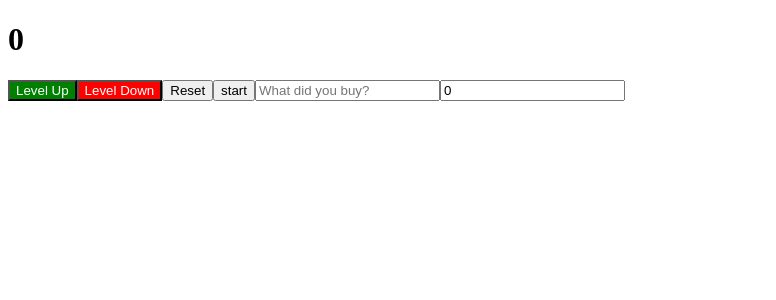
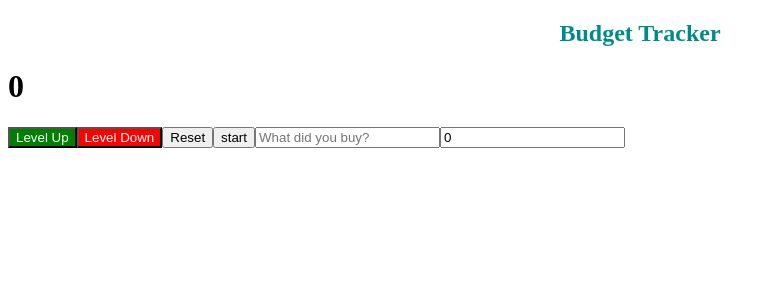
Before and after one commit to kugicode/reactCounterApp, a React (Vite) app: page / in a window 1280 px wide. Shown: the top 300 px of the page, without its empty margins (0-776 px from the left). Built offline with nearby package versions, Linux system fonts and the light colour scheme.

Commit message:
Add styled title

```diff
--- a/src/components/BudgetTracker.jsx
+++ b/src/components/BudgetTracker.jsx
@@ -99,6 +99,7 @@ if (isAutoClickerOn) {
 
     return (
         <>
+        <h2 style={{textAlign: "center", color: "darkcyan"}}>Budget Tracker</h2>
         <h1 style={{ color: balance >= 10 ? 'orange' : 'black' }}>{ balance }</h1>
      <button onClick={handleIncrement} style={{ backgroundColor: "green", color: "white" }}>Level Up</button>
      <button onClick={handleDecrement} style={{ backgroundColor: "red", color: "white" }}>Level Down</button>
```
